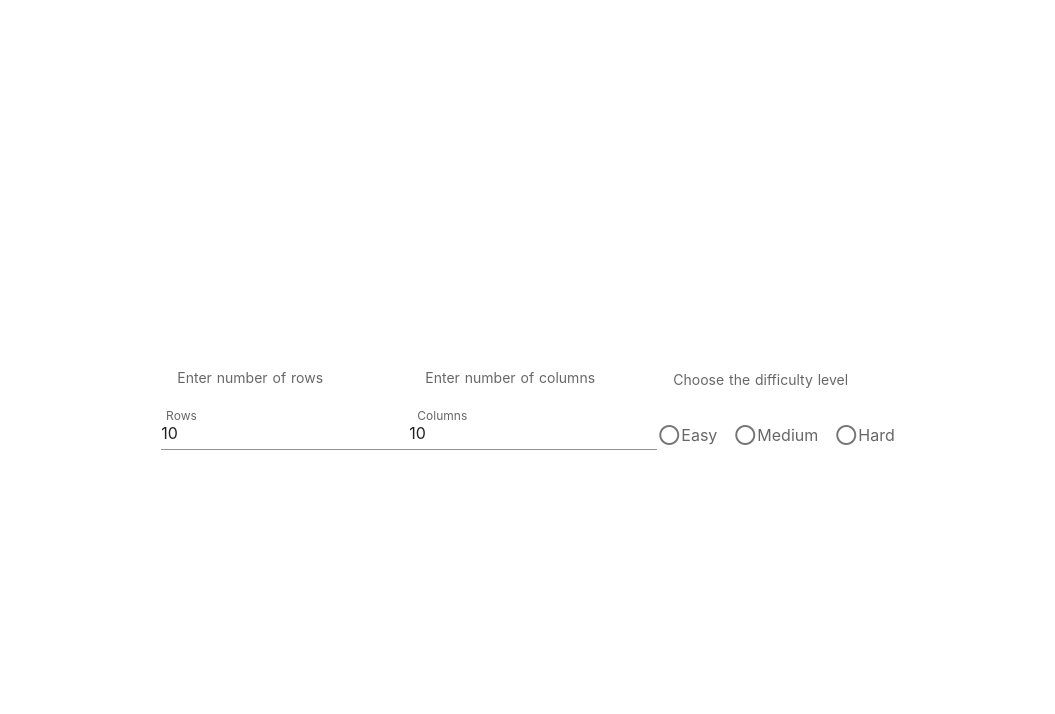
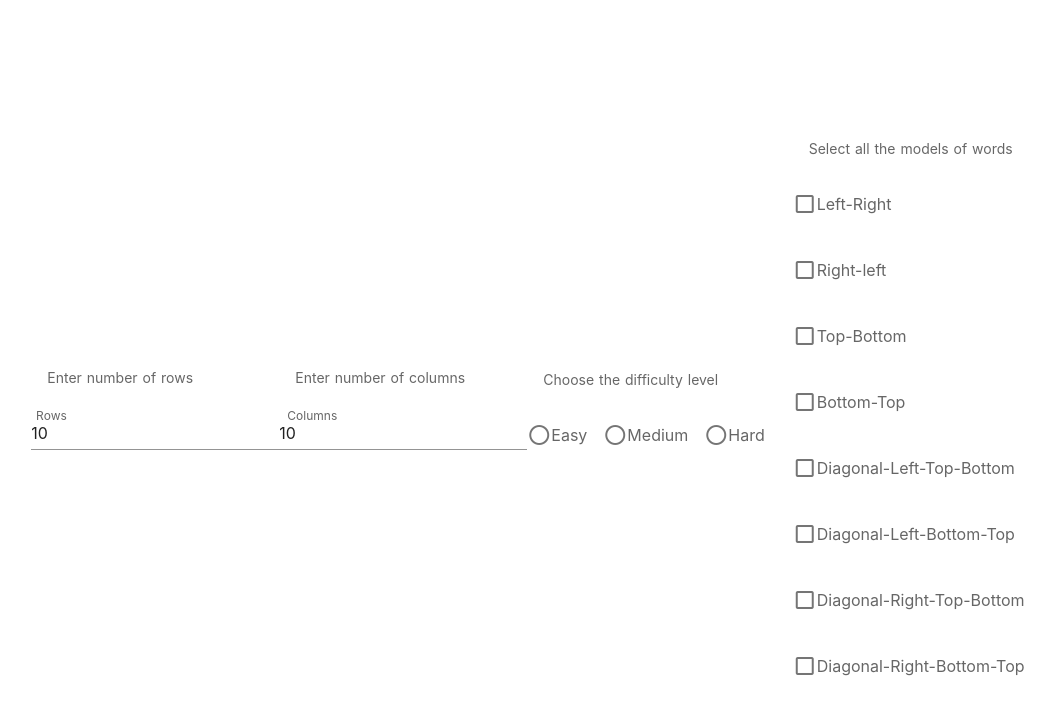
Before and after one commit to SurajVarma46/FindTheWords, a Nuxt app: page / in a window 1280 px wide. Shown: the top 714 px of the page, without its empty margins (104-1159 px from the left). Built offline with nearby package versions, Linux system fonts and the light colour scheme.

Commit message:
Updated inputs

```diff
--- a/pages/index.vue
+++ b/pages/index.vue
@@ -25,11 +25,28 @@
         <v-layout row wrap>
           <v-flex xs12 sm12>
             <v-subheader>Choose the difficulty level</v-subheader>
-            <v-radio-group row>
-              <v-radio label="Easy" value="easy"></v-radio>
-              <v-radio label="Medium" value="medium"></v-radio>
-              <v-radio label="Hard" value="hard"></v-radio>
+            <v-radio-group v-model="difficulty" row>
+              <v-radio label="Easy" value="1"></v-radio>
+              <v-radio label="Medium" value="2"></v-radio>
+              <v-radio label="Hard" value="3"></v-radio>
             </v-radio-group>
+          </v-flex>
+        </v-layout>
+      </v-container>
+    </div>
+    <div id="modofwords">
+      <v-container fluid>
+        <v-layout>
+          <v-flex xs12 sm12>
+            <v-subheader>Select all the models of words</v-subheader>
+            <v-checkbox v-model="modofwords" label="Left-Right" value="1"></v-checkbox>
+            <v-checkbox v-model="modofwords" label="Right-left" value="2"></v-checkbox>
+            <v-checkbox v-model="modofwords" label="Top-Bottom" value="3"></v-checkbox>
+            <v-checkbox v-model="modofwords" label="Bottom-Top" value="4"></v-checkbox>
+            <v-checkbox v-model="modofwords" label="Diagonal-Left-Top-Bottom" value="5"></v-checkbox>
+            <v-checkbox v-model="modofwords" label="Diagonal-Left-Bottom-Top" value="6"></v-checkbox>
+            <v-checkbox v-model="modofwords" label="Diagonal-Right-Top-Bottom" value="7"></v-checkbox>
+            <v-checkbox v-model="modofwords" label="Diagonal-Right-Bottom-Top" value="8"></v-checkbox>
           </v-flex>
         </v-layout>
       </v-container>
```
